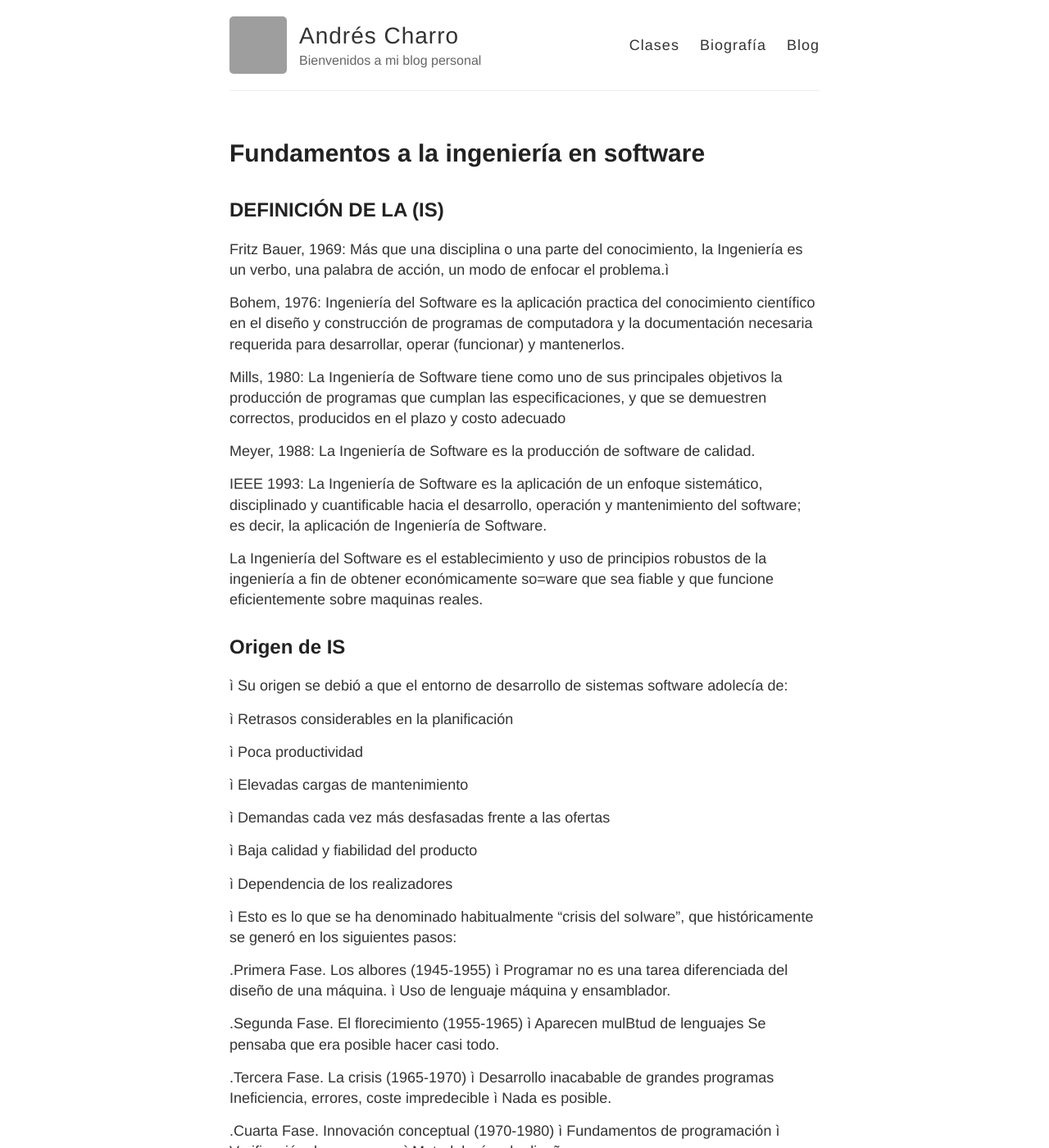
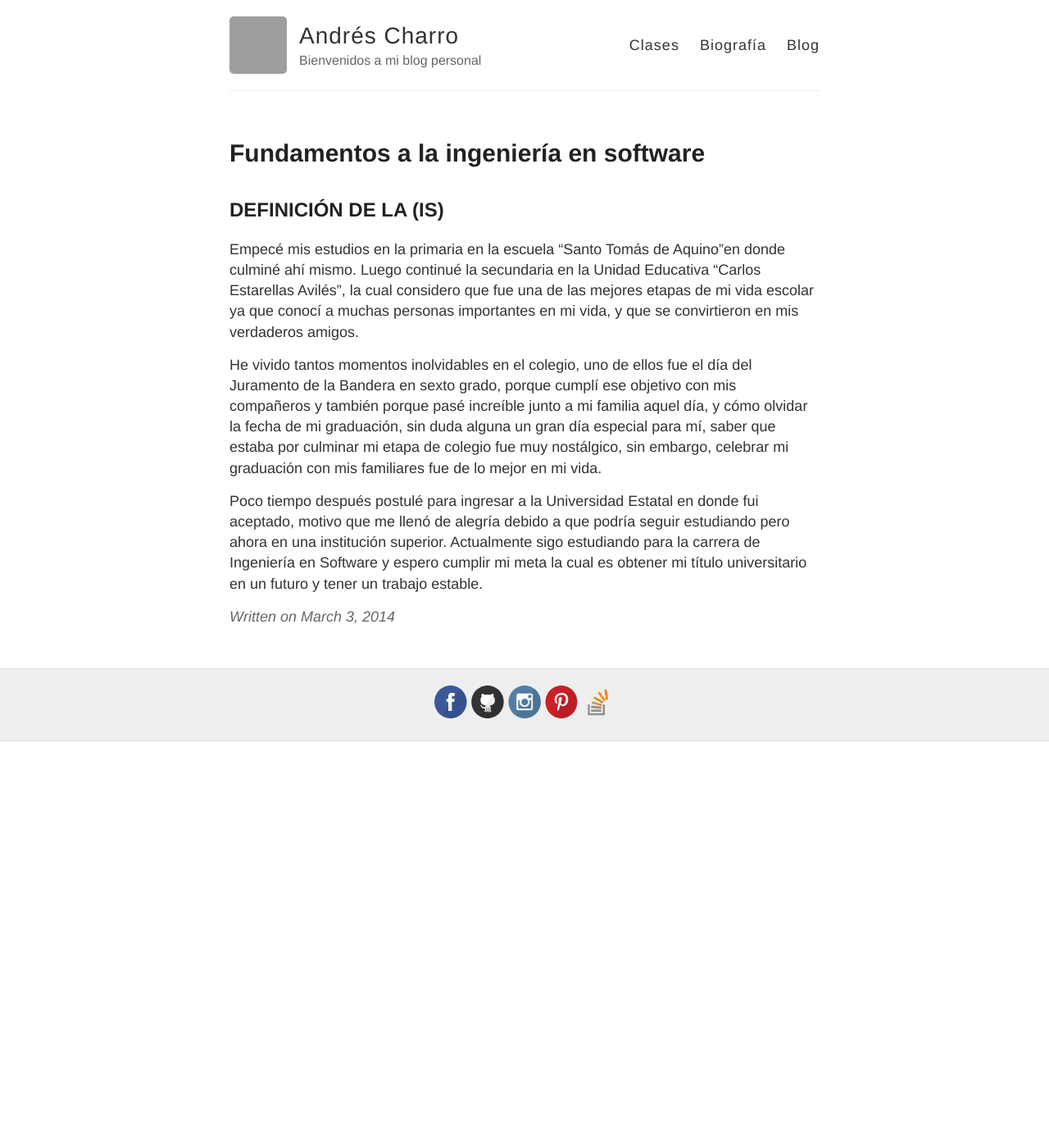
Before and after one commit to andrescharro22/Carlos-F007.github.io, a Jekyll site: the page built from _posts/2014-3-3-Hello-World.md, in a window 1280 px wide and 1400 px high. Shown: the whole window at 82% size. Built offline with Jekyll 4.4.1, drawn with Linux system fonts in a browser that asks for light colours; some of the changed text lies outside the part shown; grey boxes are pictures that could not be loaded.

Commit message:
Update 2014-3-3-Hello-World.md

```diff
--- a/_posts/2014-3-3-Hello-World.md
+++ b/_posts/2014-3-3-Hello-World.md
@@ -8,120 +8,8 @@ title: Fundamentos a la ingeniería en software
 DEFINICIÓN DE LA (IS)
 -
 
+Empecé mis estudios en la primaria en la escuela "Santo Tomás de Aquino"en donde culminé ahí mismo. Luego continué la secundaria en la Unidad Educativa "Carlos Estarellas Avilés", la cual considero que fue una de las mejores etapas de mi vida escolar ya que conocí a muchas personas importantes en mi vida, y que se convirtieron en mis verdaderos amigos.
 
-Fritz Bauer, 1969: Más que una disciplina o una parte del conocimiento, la Ingeniería es un verbo, una palabra de acción, un modo de enfocar el problema.ì
+He vivido tantos momentos inolvidables en el colegio, uno de ellos fue el día del Juramento de la Bandera en sexto grado, porque cumplí ese objetivo con mis compañeros y también porque pasé increíble junto a mi familia aquel día, y cómo olvidar la fecha de mi graduación, sin duda alguna un gran día especial para mí, saber que estaba por culminar mi etapa de colegio fue muy nostálgico, sin embargo, celebrar mi graduación con mis familiares fue de lo mejor en mi vida.
 
-Bohem, 1976: Ingeniería del Software es la aplicación practica del conocimiento científico en el diseño y construcción de programas de computadora y la documentación necesaria requerida para desarrollar, operar (funcionar) y mantenerlos.
-
-Mills, 1980: La Ingeniería de Software tiene como uno de sus principales objetivos la producción de programas que cumplan las especificaciones, y que se demuestren correctos, producidos en el plazo y costo adecuado
-
-Meyer, 1988: La Ingeniería de Software es la producción de software de calidad.
-
-IEEE 1993: La Ingeniería de Software es la aplicación de un enfoque sistemático, disciplinado y cuantificable hacia el desarrollo, operación y mantenimiento del software; es decir, la aplicación de Ingeniería de Software.
-
-La Ingeniería del Software es el establecimiento y uso de principios robustos de la ingeniería a fin de obtener económicamente so=ware que sea fiable y que funcione eficientemente sobre maquinas reales.
-
-
-
-
-Origen de IS
---
-
-ì Su origen se debió a que el entorno de desarrollo de sistemas
-software adolecía de:
-
-ì Retrasos considerables en la planificación
-
-ì Poca productividad
-
-ì Elevadas cargas de mantenimiento
-
-ì Demandas cada vez más desfasadas frente a las ofertas
-
-ì Baja calidad y fiabilidad del producto
-
-ì Dependencia de los realizadores
-
-
-
-ì Esto es lo que se ha denominado habitualmente "crisis del
-soIware", que históricamente se generó en los siguientes
-pasos:
-
-.Primera Fase. Los albores (1945-1955)
-ì Programar no es una tarea diferenciada del diseño de una
-máquina.
-ì Uso de lenguaje máquina y ensamblador.
-
-.Segunda Fase. El florecimiento (1955-1965)
-ì Aparecen mulBtud de lenguajes
-Se pensaba que era posible hacer casi todo.
-
-.Tercera Fase. La crisis (1965-1970)
-ì Desarrollo inacabable de grandes programas
-Ineficiencia, errores, coste impredecible
-ì Nada es posible.
-
-.Cuarta Fase. Innovación conceptual (1970-1980)
-ì Fundamentos de programación
-ì Verificación de programas
-ì Metodologías de diseño.
-
-.Quinta Fase. El diseño es el problema (1980-?)
-ì Entornos de programación
-ì Especificación formal
-ì Programación automática.
-
-
-
-El término “evolución” del software se utiliza desde los sesenta
-para denominar la dinámica de crecimiento del software.
-ì Una definición atribuida a Lehman y Ramil dice que la evolución
-del software es “todas las actividades de programación que se
-orientan a generar una nueva versión de un software a partir de
-una versión anterior operativa.
-
-
-La crisis del software
---
-
-¿Cómo se define crisis?
---
-
-ì La palabra crisis se define en el diccionario como "un punto
-decisivo en el curso de algo; momento, etapa, o evento decisivo
-o crucial". Sin embargo para el software no ha habido ningún
-punto crucial, sólo una lenta evolución.
-
-ì La crisis en la industria del software permanece durante
-muchos años, lo cual parece una contradicción para el término.
-Lo que si se podría decir es que hay un problema crónico en el
-desarrollo de software.
-
-
-El software en la actualidad
---
-
-ì Las direcciones en las que evoluciona la ingeniería del software
-hoy en día pueden agruparse de la siguiente manera:
-
-ì Metodologías ágiles: métodos de desarrollo de software
-basados en procesos iterativos e incrementales, donde los
-requisitos y soluciones evolucionan durante la colaboración.
-
-Metodologías como Scrum (1995), Extreme Programming
-(1999) o DSDM (1995) fueron evolucionando hasta que en
-Febrero del 2001 se publicó “Manifesto for Agile Software
-Development” para definir la aproximación ahora conocida
-como
-
-.Experimentación: es una rama de la ingeniería del software
-interesada en realizar experimentos sobre software, recolectar
-datos y deducir leyes y teorías de los mismos.
-
-.Desarrollo dirigido por modelos: primero se desarrollan
-modelos textuales gráficos del software a construir, y
-posteriormente se construye el software.
-
-.Líneas de productos software, en lugar de productos
-individuales.
+Poco tiempo después postulé para ingresar a la Universidad Estatal en donde fui aceptado, motivo que me llenó de alegría debido a que podría seguir estudiando pero ahora en una institución superior. Actualmente sigo estudiando para la carrera de Ingeniería en Software y espero cumplir mi meta la cual es obtener mi título universitario en un futuro y tener un trabajo estable.
```
